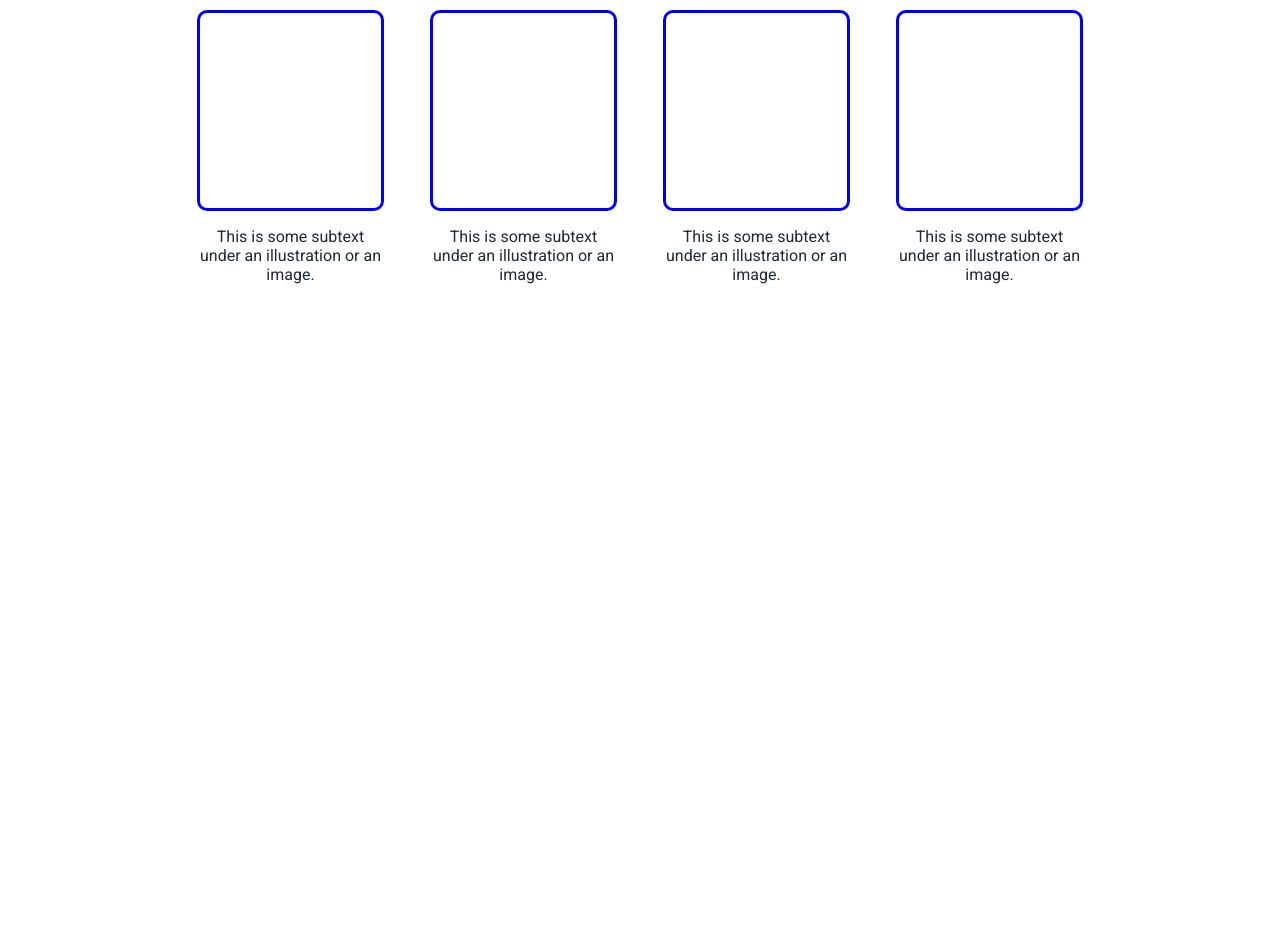
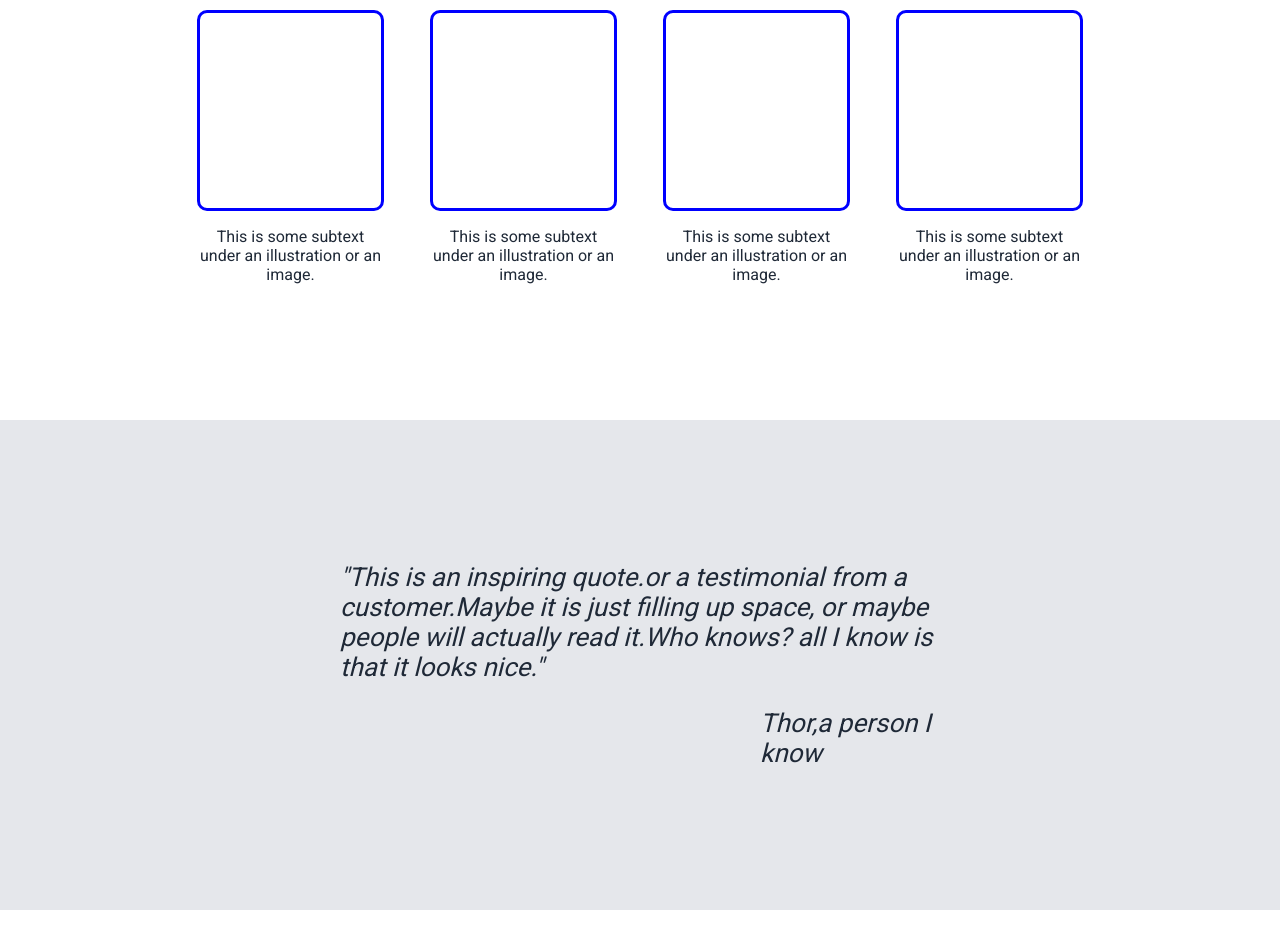
Before and after one commit to illsendu2jesus/landing-page, a plain HTML site: page index.html in a window 1280 px wide. Shown: the part 544-1492 px from the top of the page. Before the commit the page ends 844 px from the top, so only its background shows below. Drawn offline with Linux system fonts and the light colour scheme.

Commit message:
today  work was light ,just added the third section to the page  a div encompassing another with text inside

```diff
--- a/index.html
+++ b/index.html
@@ -76,6 +76,12 @@
                 </p>
             </div>
         </div>
+        <div class="quote">
+            <div class="wisdom">
+            <p>"This is an inspiring quote.or a testimonial from a customer.Maybe it is just filling up space, or maybe people will actually read it.Who knows? all I know is that it looks nice."</p>
+            <p class="author">Thor,a person I know</p>
+        </div>
+        </div>
     </div>
 
 </body>
--- a/styles.css
+++ b/styles.css
@@ -11,6 +11,7 @@ body{
     font-family: 'Roboto',sans-serif;
     color:#f9faf8;
     margin: 0;
+
 }
 .main{
     /*height:500px;*/
@@ -97,7 +98,6 @@ h1{
 .photos .photo{
     width:200px;
     height: 290px;
-    border-radius: 10px;
     display: flex;
     flex-direction: column;
     padding: 0px 5px;
@@ -108,3 +108,26 @@ h1{
     flex-grow: 1;
     border-radius: 10px;
 }
+
+
+.quote{
+    background-color: #e5e7eb;
+    padding: 26px 0;
+    margin: 120px 0;
+
+
+
+}
+.wisdom{
+    width:50%;
+    margin:70px auto;
+    font-size: 26px;
+    font-style: italic;
+    padding: 20px;
+    font-weight: lighter;
+
+}
+
+.author{
+    margin-left: 70%;
+}
```
